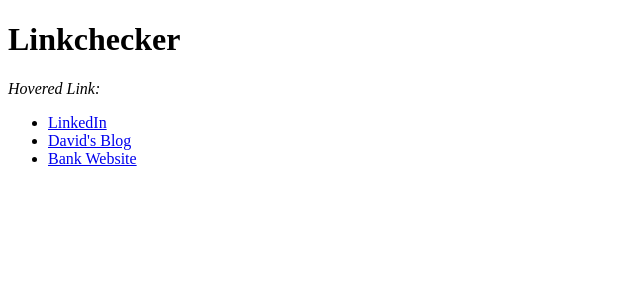
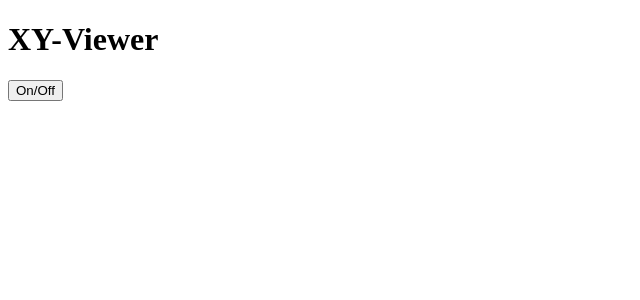
Before and after one commit to LinkedInLearning/react-esst-3161772, a React (Create React App) app: page / in a window 1280 px wide. Shown: the top 300 px of the page, without its empty margins (0-640 px from the left). Built offline with nearby package versions, Linux system fonts and the light colour scheme.

Commit message:
challenge update

```diff
--- a/public/index.html
+++ b/public/index.html
@@ -25,6 +25,13 @@
       Learn how to configure a non-root public URL by running `npm run build`.
     -->
     <title>React App</title>
+
+    <style>
+      p > strong {
+        font-family: monospace;
+        font-size: 35px;
+      }
+    </style>
   </head>
   <body>
     <noscript>You need to enable JavaScript to run this app.</noscript>
--- a/src/components/App.jsx
+++ b/src/components/App.jsx
@@ -1,24 +1,30 @@
-import React from "react";
-import { Linkchecker } from "./Linkchecker";
+import React, { useMemo } from "react";
 
 export function App() {
+  const showXy = false;
+  const x = 0;
+  const y = 0;
+
+  const xyView = useMemo(() => {
+    if (showXy) {
+      return (
+        <p>
+          <strong>X={x}</strong>
+          <strong>Y={y}</strong>
+        </p>
+      );
+    }
+
+    return "";
+  }, [showXy, x, y]);
+
   return (
     <div>
-      <h1>Linkchecker</h1>
+      <h1>XY-Viewer</h1>
 
-      <Linkchecker />
+      <button type="button">On/Off</button>
 
-      <ul>
-        <li>
-          <a href="https://linkedin.com">LinkedIn</a>
-        </li>
-        <li>
-          <a href="https://blog.activenode.de">David's Blog</a>
-        </li>
-        <li>
-          <a href="https://unsecure-link">Bank Website</a>
-        </li>
-      </ul>
+      {xyView}
     </div>
   );
 }
--- a/src/components/Linkchecker.jsx
+++ /dev/null
@@ -1,24 +0,0 @@
-import { useEffect, useState } from "react";
-
-export function Linkchecker() {
-  const [link, setLink] = useState("");
-
-  useEffect(() => {
-    const mouseover = (event) => {
-      const domElem = event.target;
-      if (domElem.nodeName === "A") {
-        setLink(domElem.href);
-      } else {
-        setLink("");
-      }
-    };
-
-    window.addEventListener("mouseover", mouseover);
-
-    return () => {
-      window.removeEventListener("mouseover", mouseover);
-    };
-  }, []);
-
-  return <em>Hovered Link: {link}</em>;
-}
```
Also changed, not shown: 1 other file (tests, documents, lock files or other folders).
